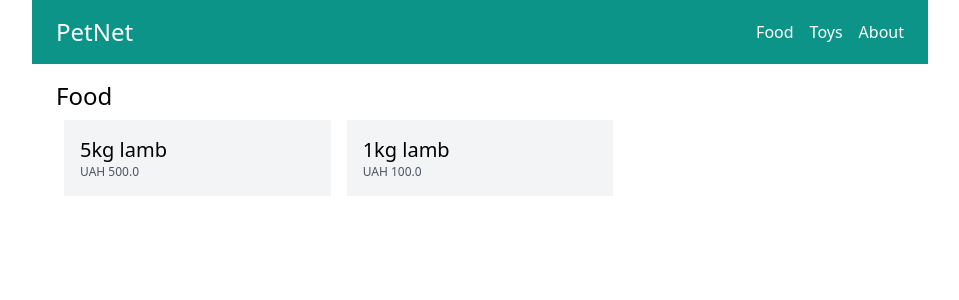
After one commit to IgorProkhorchuk/petnet, a Django app: a page that uses core/templates/core/base.html in a window 1280 px wide. The commit adds this page. Shown: the top 300 px of the page, without its empty margins (160-1119 px from the left). Run offline with Django 4.2, Linux system fonts and the light colour scheme; data comes from the database, SQL or seed files in the repository; some libraries are stand-ins or nearby versions.

Commit message:
feat: create categories + split products by categories

```diff
--- a/core/templates/core/base.html
+++ b/core/templates/core/base.html
@@ -1,3 +1,5 @@
+{% load menu %}
+
 <!doctype html>
 <html>
 <head>
@@ -11,8 +13,8 @@
             <div class="logo">
                 <a href="/" class="text-2xl text-white">PetNet</a>
             </div>
-            <div class="menu">
-                <a href="{% url 'about' %}" class="text-white">About</a>
+            <div class="menu flex space-x-4">
+                {% menu %}
             </div>
         </nav>
         <div class="max-w-4xl mx-auto py-4 px-6">
--- a/core/templates/core/frontpage.html
+++ b/core/templates/core/frontpage.html
@@ -5,11 +5,11 @@ Welcome
 {% endblock %}
 
 {%  block content %}
-    <div class="flex flex-wrap">
+<div class="flex flex-wrap">
     {% for product in products %}
         <div class="product w-1/3 p-2">
             <div class="p-4 bg-gray-100">
-                <a href="{% url 'product_detail' product.slug %}">
+                <a href="{% url 'product_detail' product.category.slug product.slug %}">
                     <h2 class="text-xl">{{ product.title }}</h2>
                     <p class="text-xs text-gray-600">UAH  {{ product.get_display_price }}</p>
                 </a>
--- /dev/null
+++ b/core/templates/core/menu.html
@@ -0,0 +1,6 @@
+{% for category in categories %}
+<a href="{% url 'category_detail' category.slug %}" class="text-white">{{ category.title }}</a>
+{% endfor %}
+
+
+<a href="{% url 'about' %}" class="text-white">About</a>
--- /dev/null
+++ b/store/templates/store/category_detail.html
@@ -0,0 +1,19 @@
+{% extends 'core/base.html' %}
+
+{% block title %}{{ category.title }}{% endblock %}
+
+{% block content %}
+    <h1 class="text-2xl">{{ category.title }}</h1>
+    <div class="flex flex-wrap">
+        {% for product in products %}
+            <div class="product w-1/3 p-2">
+                <div class="p-4 bg-gray-100">
+                    <a href="{% url 'product_detail' product.category.slug product.slug %}">
+                        <h2 class="text-xl">{{ product.title }}</h2>
+                        <p class="text-xs text-gray-600">UAH  {{ product.get_display_price }}</p>
+                    </a>
+                </div>
+            </div>
+        {% endfor %}
+        </div>
+{% endblock %}
--- a/store/templates/store/product_detail.html
+++ b/store/templates/store/product_detail.html
@@ -1,9 +1,7 @@
 {% extends 'core/base.html' %}
 
-{% block title %}{{ product.title }}{% endblock %}
-
 {% block content %}
-    <h1 class="text-2xl">{{ product.title }}</h1>
+{{ product.title }}
     <p class="text-xs text-gray-500">UAH {{ product.get_display_price }}</p>
 
     {% if product.description %}
--- /dev/null
+++ b/store/templatetags/menu.py
@@ -0,0 +1,10 @@
+from django import template
+from store.models import Category
+
+
+register = template.Library()
+
+@register.inclusion_tag('core/menu.html')
+def menu():
+    categories = Category.objects.all()
+    return {'categories': categories}
--- a/store/urls.py
+++ b/store/urls.py
@@ -2,5 +2,6 @@ from django.urls import path
 from . import views
 
 urlpatterns = [
-    path('<slug:slug>/', views.product_detail, name='product_detail'),
+    path('<slug:slug>/', views.category_detail, name='category_detail'),
+    path('<slug:category_slug>/<slug:slug>/', views.product_detail, name='product_detail'),
 ]
--- a/store/views.py
+++ b/store/views.py
@@ -1,8 +1,16 @@
 from django.shortcuts import render, get_object_or_404
-from .models import Product
+from .models import Product, Category
 # Create your views here.
 
-def product_detail(request, slug):
+def category_detail(request, slug):
+    category = get_object_or_404(Category, slug=slug)
+    products = category.products.all()
+    return render(request, 'store/category_detail.html', {
+        'category': category,
+        'products': products
+    })
+
+def product_detail(request, category_slug, slug):
     product = get_object_or_404(Product, slug=slug)
     return render(request, 'store/product_detail.html', {
         'product': product
```
Also changed, not shown: 1 other file.
